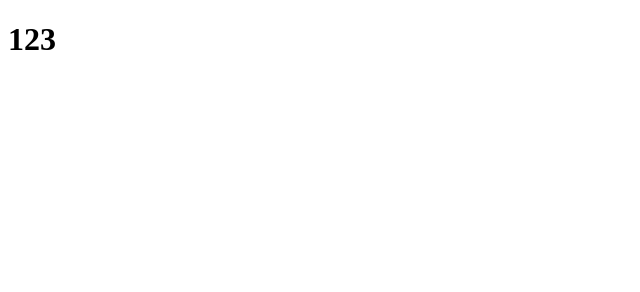
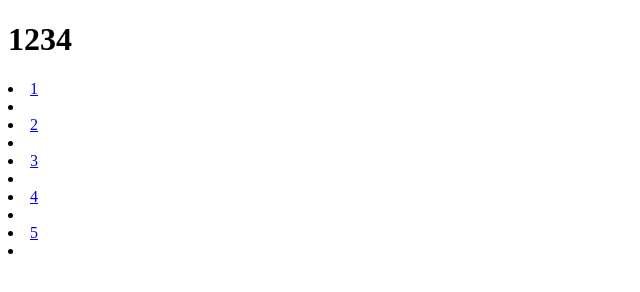
Before and after one commit to yu05312002/Demotest, a plain HTML site: page index.html in a window 1280 px wide. Shown: the whole page, without its empty margins (0-640 px from the left). Drawn offline with Linux system fonts and the light colour scheme.

Commit message:
edit html

```diff
--- a/index.html
+++ b/index.html
@@ -5,6 +5,11 @@
 	<title>Document</title>
 </head>
 <body>
-
-	<h1>123</h1>
+	<h1>1234</h1>
+	<li><a href="#">1</a><li>
+	<li><a href="#">2</a><li>
+	<li><a href="#">3</a><li>
+	<li><a href="#">4</a><li>
+	<li><a href="#">5</a><li>
 </body>
+</html>
```
